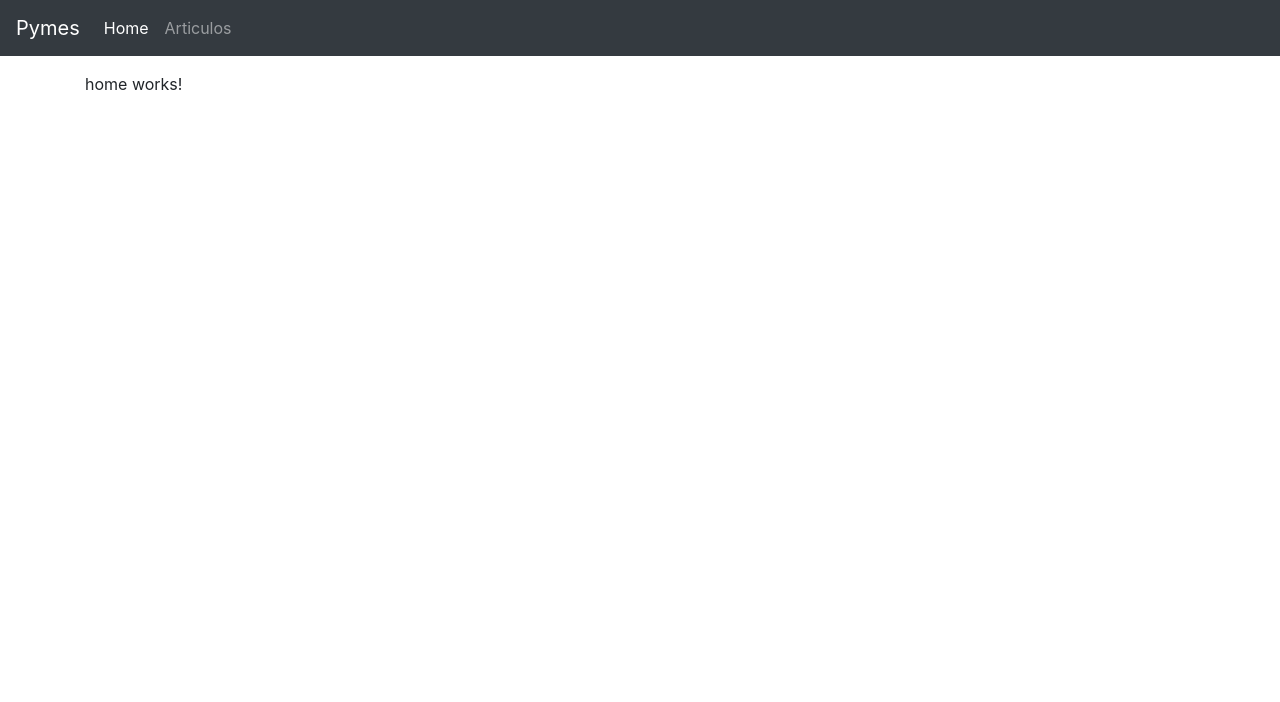
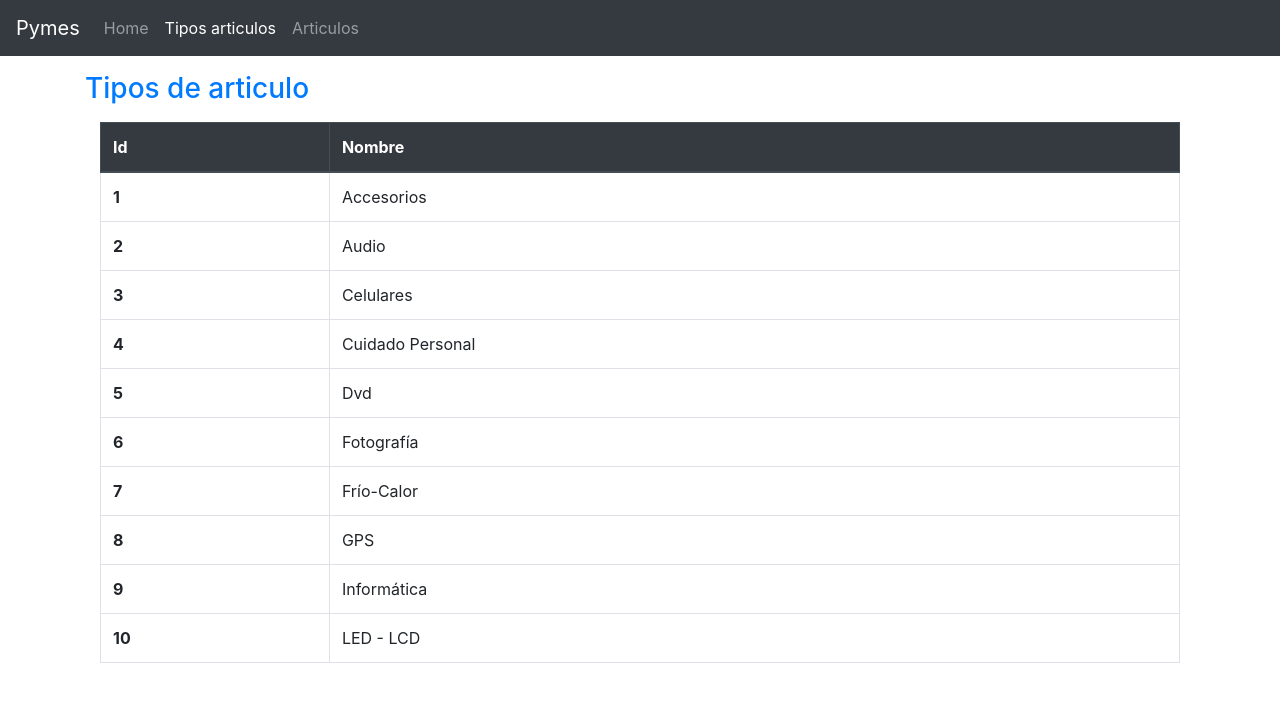
Before and after one commit to neritoo/pymes-frontend, an Angular app: page /articulos-familias in a window 1280 px wide. Before the commit this address led to /home. Shown: the top 702 px of the page. Built offline with nearby package versions, Linux system fonts and the light colour scheme.

Commit message:
ArticulosFamilias agregado.

```diff
--- a/src/app/app-routing.module.ts
+++ b/src/app/app-routing.module.ts
@@ -3,12 +3,14 @@ import { Routes, RouterModule } from '@angular/router';
 import { HomeComponent } from './components/home/home.component';
 import { ArticulosComponent } from './components/articulos/articulos.component';
 import { DetalleArticuloComponent } from './components/articulos/detalle-articulo.component';
+import { ArticulosFamiliasComponent } from './components/articulos-familias/articulos-familias.component';
 
 
 const routes: Routes = [
   { path: 'home', component: HomeComponent },
   { path: 'articulos', component: ArticulosComponent },
   { path: 'articulo/:id', component: DetalleArticuloComponent },
+  { path:'articulos-familias', component: ArticulosFamiliasComponent },
   { path: '**', pathMatch: 'full', redirectTo: 'home'}
 ];
 
--- a/src/app/app.module.ts
+++ b/src/app/app.module.ts
@@ -7,6 +7,7 @@ import { NavbarComponent } from './components/navbar/navbar.component';
 import { HomeComponent } from './components/home/home.component';
 import { ArticulosComponent } from './components/articulos/articulos.component';
 import { DetalleArticuloComponent } from './components/articulos/detalle-articulo.component';
+import { ArticulosFamiliasComponent } from './components/articulos-familias/articulos-familias.component';
 
 
 @NgModule({
@@ -15,7 +16,8 @@ import { DetalleArticuloComponent } from './components/articulos/detalle-articul
     NavbarComponent,
     HomeComponent,
     ArticulosComponent,
-    DetalleArticuloComponent
+    DetalleArticuloComponent,
+    ArticulosFamiliasComponent
   ],
   imports: [
     BrowserModule,
--- /dev/null
+++ b/src/app/clases/articulo-familia.ts
@@ -0,0 +1,4 @@
+export class ArticuloFamilia {
+    id: number;
+    nombre: string;
+}
--- /dev/null
+++ b/src/app/components/articulos-familias/articulos-familias.component.html
@@ -0,0 +1,20 @@
+<div class="my-3">
+    <h3 class="text-primary">Tipos de articulo</h3>
+</div>
+
+<div class="container">
+    <table class="table table-bordered">
+        <thead class="thead-dark">
+            <tr class="">
+                <th>Id</th>
+                <th>Nombre</th>
+            </tr>
+        </thead>
+        <tbody>
+            <tr *ngFor="let articuloFamilia of articulosFamilias">
+                <td><strong>{{articuloFamilia.id}}</strong></td>
+                <td>{{articuloFamilia.nombre}}</td>
+            </tr>
+        </tbody>
+    </table>
+</div>
--- /dev/null
+++ b/src/app/components/articulos-familias/articulos-familias.component.ts
@@ -0,0 +1,24 @@
+import { Component, OnInit } from '@angular/core';
+import { ArticuloFamilia } from 'src/app/clases/articulo-familia';
+import { MockArticulosFamiliasService } from 'src/app/services/mock-articulos-familias.service';
+
+@Component({
+  selector: 'app-articulos-familias',
+  templateUrl: './articulos-familias.component.html',
+  styleUrls: ['./articulos-familias.component.css']
+})
+export class ArticulosFamiliasComponent implements OnInit {
+
+  articulosFamilias: ArticuloFamilia[];
+
+  constructor(private mockArticulosFamiliasService: MockArticulosFamiliasService) { }
+
+  ngOnInit(): void {
+    this.getArticulosFamilias();
+  }
+
+  getArticulosFamilias() {
+    this.articulosFamilias = this.mockArticulosFamiliasService.getArticulosFamilias();
+  }
+
+}
--- a/src/app/components/navbar/navbar.component.html
+++ b/src/app/components/navbar/navbar.component.html
@@ -6,7 +6,10 @@
     <div class="collapse navbar-collapse" id="navbarNav">
         <ul class="navbar-nav">
             <li class="nav-item" routerLinkActive="active">
-                <a class="nav-link" [routerLink]="['home']">Home <span class="sr-only">(current)</span></a>
+                <a class="nav-link" [routerLink]="['home']">Home</a>
+            </li>
+            <li class="nav-item" routerLinkActive="active">
+                <a class="nav-link" [routerLink]="['articulos-familias']">Tipos articulos</a>
             </li>
             <li class="nav-item" routerLinkActive="active">
                 <a class="nav-link" [routerLink]="['articulos']">Articulos</a>
--- /dev/null
+++ b/src/app/services/mock-articulos-familias.service.ts
@@ -0,0 +1,16 @@
+import { Injectable } from '@angular/core';
+import { ARTICULOS_FAMILIAS} from '../../assets/static/articulos-familias';
+import { ArticuloFamilia } from '../clases/articulo-familia';
+
+@Injectable({
+  providedIn: 'root'
+})
+export class MockArticulosFamiliasService {
+
+  constructor() { }
+
+  getArticulosFamilias(): ArticuloFamilia[] {
+    return ARTICULOS_FAMILIAS;
+  }
+
+}
--- /dev/null
+++ b/src/assets/static/articulos-familias.ts
@@ -0,0 +1,44 @@
+import { ArticuloFamilia } from 'src/app/clases/articulo-familia';
+
+export const ARTICULOS_FAMILIAS: ArticuloFamilia[] = [
+    {
+        id: 1,
+        nombre: 'Accesorios'
+    },
+    {
+        id: 2,
+        nombre: 'Audio'
+    },
+    {
+        id: 3,
+        nombre: 'Celulares'
+    },
+    {
+        id: 4,
+        nombre: 'Cuidado Personal'
+    },
+    {
+        id: 5,
+        nombre: 'Dvd'
+    },
+    {
+        id: 6,
+        nombre: 'Fotografía'
+    },
+    {
+        id: 7,
+        nombre: 'Frío-Calor'
+    },
+    {
+        id: 8,
+        nombre: 'GPS'
+    },
+    {
+        id: 9,
+        nombre: 'Informática'
+    },
+    {
+        id: 10,
+        nombre: 'LED - LCD'
+    }
+]
```
Also changed, not shown: src/app/components/articulos-familias/articulos-familias.component.css (added).
